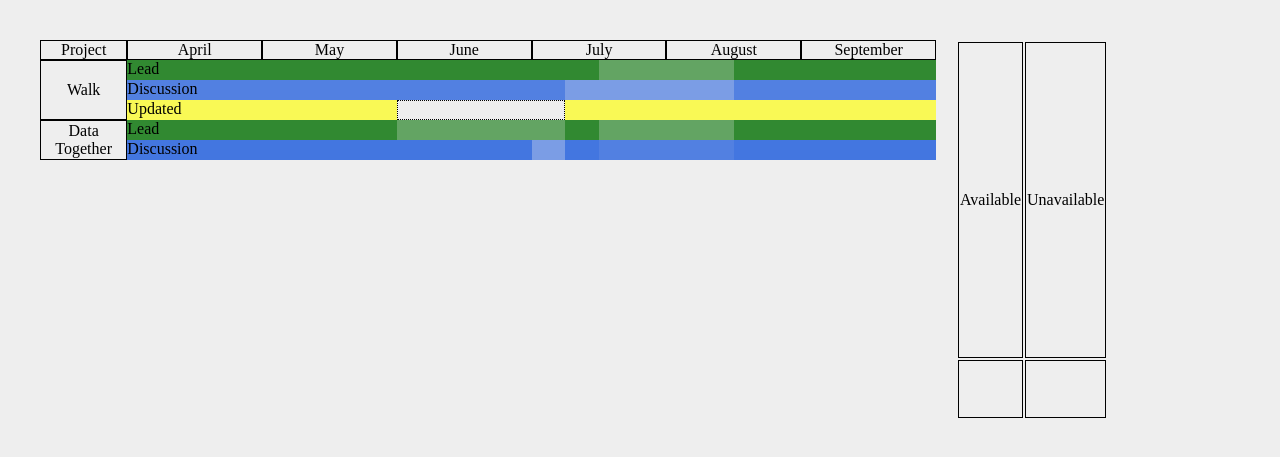
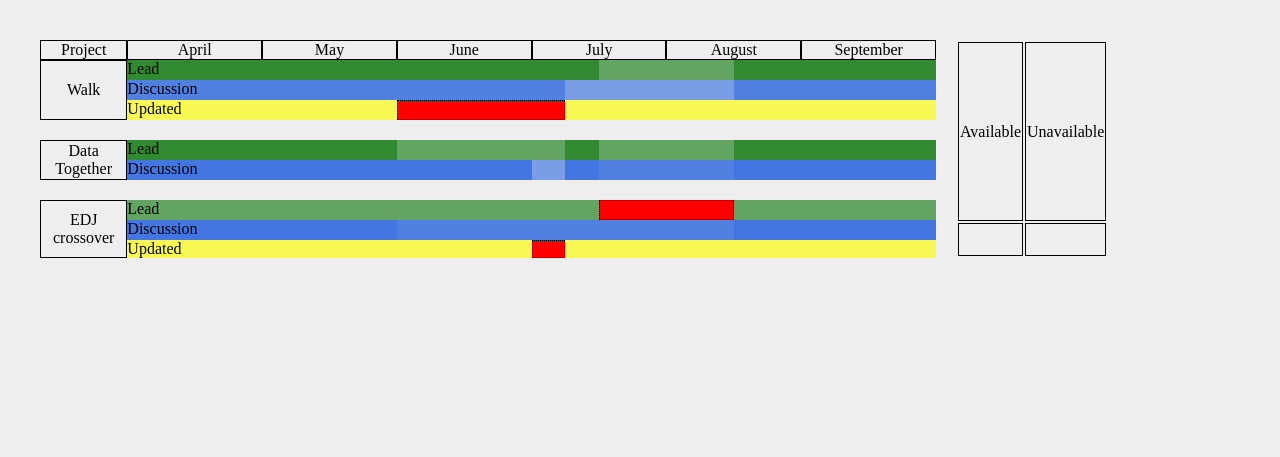
Before and after one commit to lightandluck/capacity-viz, a PHP site: page / in a window 1280 px wide. Shown: the top 457 px of the page. Run offline with PHP 8.4, Linux system fonts and the light colour scheme.

Commit message:
Finish layout

```diff
--- a/index.html
+++ b/index.html
@@ -42,7 +42,6 @@
       <div class="capacity-updated-walk-3" data-unavailable="Kevin"></div>
 
       <div class="project-name-dt">Data Together</div>
-
       <div class="capacity-lead-dt-3" data-available="Kelsey" data-unavailable="Kevin"></div>
       <div class="capacity-lead-dt-2" data-available="Kevin" data-unavailable="Kelsey"></div>
       <div class="capacity-lead-dt-4" data-available="Kelsey, Kevin"></div>
@@ -51,12 +50,23 @@
       <div class="capacity-discussion-dt-1" data-available="Brendan, Matt" data-unavailable="Rob"></div>
       <div class="capacity-discussion-dt-2" data-available="Brendan, Rob, Matt"></div>
       <div class="capacity-discussion-dt-3" data-available="Rob, Brendan" data-unavailable="Matt"></div>
-
       <div class="capacity-discussion-dt-5" data-available="Brendan, Rob, Matt"></div>
       <div class="capacity-discussion-dt-6" data-available="Brendan, Rob, Matt"></div>
       <div class="capacity-discussion-dt-4" data-available="Brendan, Rob, Matt">Discussion</div>
 
+      <div class="project-name-edj">EDJ crossover</div>
+      <div class="capacity-lead-edj-1" data-available="Kelsey">Lead</div>
+      <div class="capacity-lead-edj-2" data-unavailable="Kelsey"></div>
+      <div class="capacity-lead-edj-3" data-available="Kelsey"></div>
+      <div class="capacity-discussion-edj-1" data-available="Brendan"></div>
 
+      <div class="capacity-discussion-edj-3" data-available="Brendan, Kevin" data-unavailable="Matt"></div>
+      <div class="capacity-discussion-edj-4" data-available="Matt, Brendan" data-unavailable="Kevin"></div>
+      <div class="capacity-discussion-edj-5" data-available="Brendan, Kevin, Matt"></div>
+      <div class="capacity-discussion-edj-2" data-available="Kevin, Brendan, Matt">Discussion</div>
+      <div class="capacity-updated-edj-1" data-available="Rob">Updated</div>
+      <div class="capacity-updated-edj-2" data-unavailable="Rob"></div>
+      <div class="capacity-updated-edj-3" data-available="Rob"></div>
     </main>
 
     <table class="status">
--- a/style.css
+++ b/style.css
@@ -35,12 +35,15 @@ html, body {
 
 main {
   display: grid;
-  grid-template-rows: repeat(19, 1fr);
+  grid-template-rows: repeat(10, 1fr);
   grid-template-columns: repeat(25, 1fr);
   width: 70vw;
   grid-template-areas: "titles duration"
     "walk walk-l" "walk walk-d" "walk walk-u"
-    "dt dt-l" "dt dt-d";
+    ". ."
+    "dt dt-l" "dt dt-d"
+    ". ."
+    "edj edj-l" "edj edj-d" "edj edj-u";
 }
 
 .project-title {
@@ -81,6 +84,15 @@ main {
 
 .project-name-dt {
   grid-area: dt;
+  display: flex;
+  justify-content: center;
+  align-items: center;
+  border: 1px solid black;
+  text-align: center;
+}
+
+.project-name-edj {
+  grid-area: edj;
   display: flex;
   justify-content: center;
   align-items: center;
@@ -158,17 +170,17 @@ main {
 .capacity-updated-walk-3 {
   grid-column: 10/15;
   border: 1px dotted black;
-  background-color: transparent;
+  background-color: red;
 }
 
 /* -------------------------------- */
 
 [class*="capacity-lead-dt"] {
-  grid-row: 5/6;
+  grid-row: 6/7;
 }
 
 [class*="capacity-discussion-dt"] {
-  grid-row: 6/7;
+  grid-row: 7/8;
 }
 
 .capacity-lead-dt-1 {
@@ -213,6 +225,65 @@ main {
   background-color: #4376e0;
 }
 
+/* -------------------------------- */
+
+[class*="capacity-lead-edj"] {
+  grid-row: 9/10;
+}
+
+[class*="capacity-discussion-edj"] {
+  grid-row: 10/11;
+}
+
+[class*="capacity-updated-edj"] {
+  grid-row: 11/12;
+}
+
+.capacity-lead-edj-1 {
+  grid-column: 2/16;
+}
+
+.capacity-lead-edj-2 {
+  grid-column: 16/20;
+  border: 1px dotted black;
+  background-color: red;
+}
+
+.capacity-lead-edj-3 {
+  grid-column: 20/-1;
+}
+
+.capacity-discussion-edj-2 {
+  grid-column: 2/10;
+}
+
+.capacity-discussion-edj-3 {
+  grid-column: 16/-1;
+}
+
+.capacity-discussion-edj-4 {
+  grid-column: 2/16;
+}
+
+.capacity-discussion-edj-5 {
+  grid-column: 20/-1;
+}
+
+.capacity-updated-edj-1 {
+  grid-column: 2/14;
+}
+
+.capacity-updated-edj-2 {
+  grid-column: 14/15;
+  border: 1px dotted black;
+  background-color: red
+}
+
+.capacity-updated-edj-3 {
+  grid-column: 15/-1;
+}
+/* -------------------------------- */
+
 .status {
   margin-left: 20px;
 }
```
